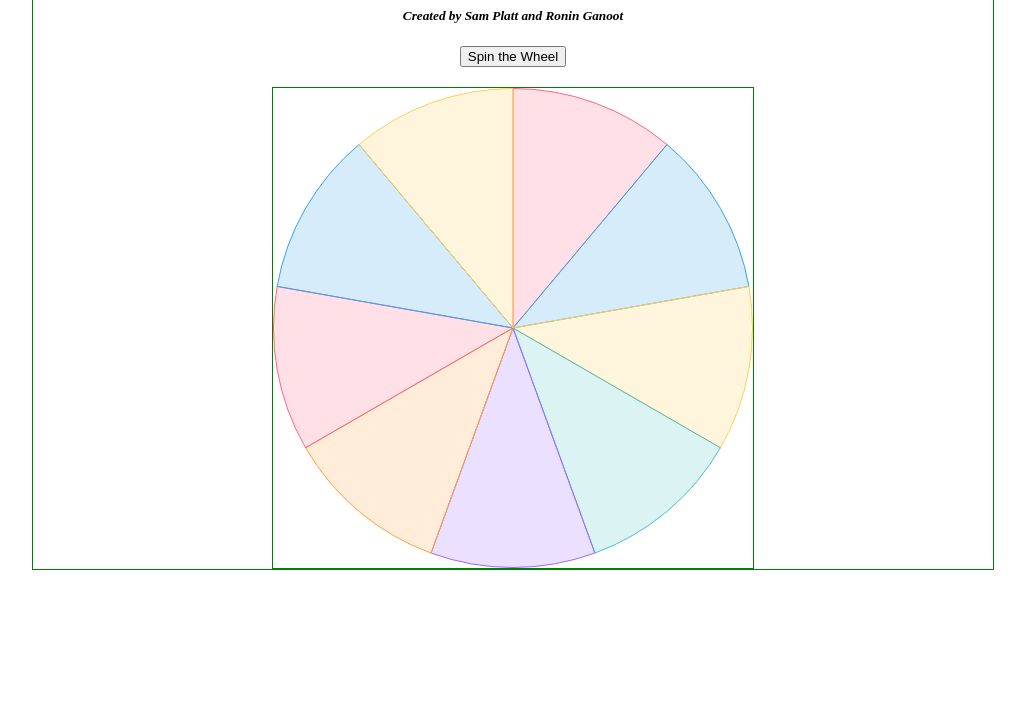
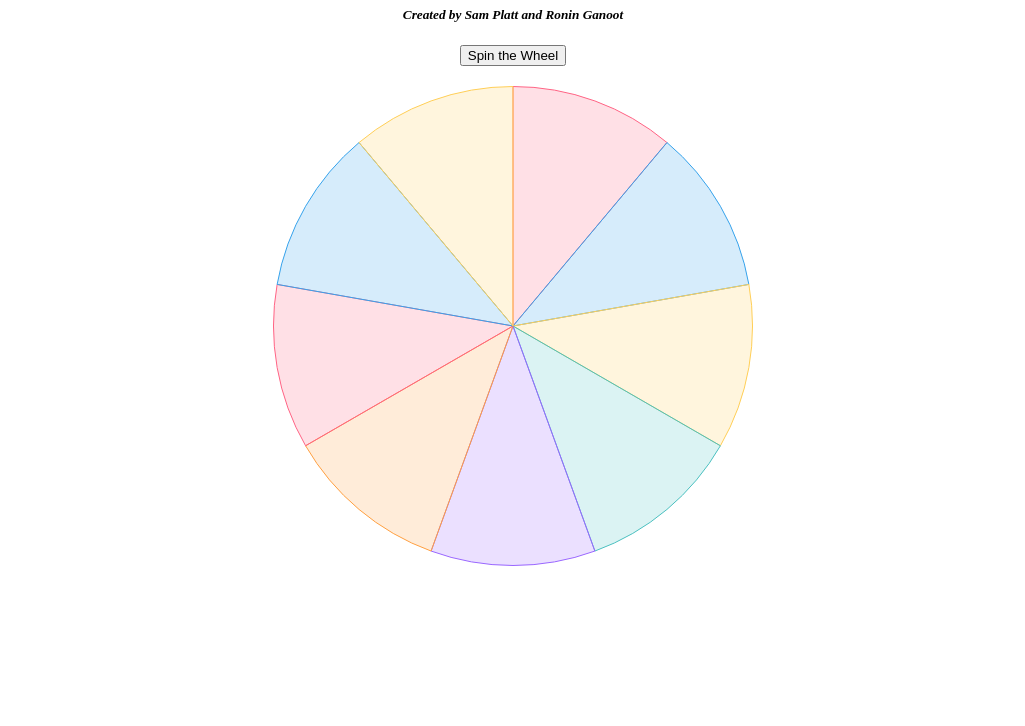
Before and after one commit to platt-sam/restaurant-picker, a plain HTML site: page index.html in a window 1280 px wide. Shown: the part 74-800 px from the top of the page, without its empty margins (127-1152 px from the left). Drawn offline with nearby package versions, Linux system fonts and the light colour scheme.

Commit message:
commented out green border lines

```diff
--- a/styles.css
+++ b/styles.css
@@ -2,7 +2,7 @@
     margin: auto;
     width: 75%;
     align-items: center;
-    border: solid 1px green;
+    /* border: solid 1px green; */
     text-align: center;
 }
 h5 {
@@ -13,5 +13,5 @@ h5 {
     height: 50%;
     margin: auto;
     margin-top: 20px;
-    border: solid 1px green;
+    /* border: solid 1px green; */
 }
```
